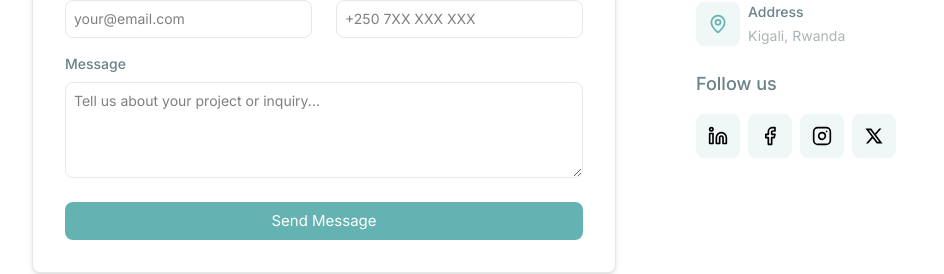
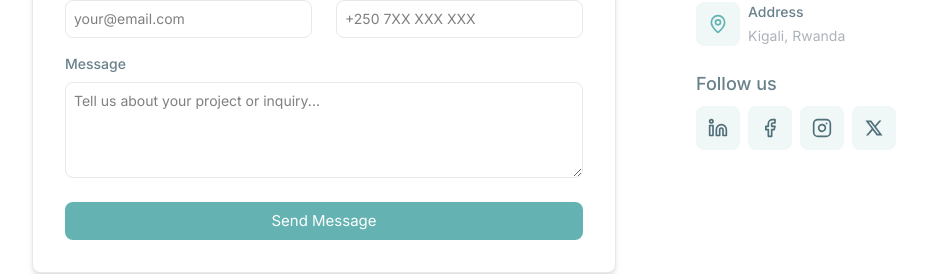
Before and after one commit to DavidMANZI-093/apex, a Next.js app: page / in a window 1280 px wide. Shown: the part 5544-5818 px from the top of the page, without its empty margins (0-944 px from the left). Built offline with nearby package versions, Linux system fonts and the light colour scheme.

Commit message:
Auto-commit at 26/06/2025, 12:56:36 for inactivity period...

```diff
--- a/src/components/contact.tsx
+++ b/src/components/contact.tsx
@@ -152,19 +152,19 @@ const Contact = () => {
               </div>
             </div>
 
-            <div className="flex flex-col gap-4">
-              <h5 className="!text-lg !font-medium !text-midnight-green/70 mb-6">Follow us</h5>
+            <div className="flex flex-col gap-2">
+              <h5 className="!text-lg !font-medium !text-midnight-green/70">Follow us</h5>
               <div className="flex gap-2">
-                <a className="w-11 h-11 bg-verdigris/10 text-black hover:!bg-verdigris hover:!text-white transition-colors duration-200 rounded-lg flex items-center justify-center" href="https://www.linkedin.com/apexrwanda" target="_blank" rel="noopener noreferrer">
+                <a className="w-11 h-11 bg-verdigris/10 !text-midnight-green/80 hover:!bg-verdigris hover:!text-white transition-colors duration-200 rounded-lg flex items-center justify-center" href="https://www.linkedin.com/apexrwanda" target="_blank" rel="noopener noreferrer">
                   <LuLinkedin className="w-5 h-5" />
                 </a>
-                <a className="w-11 h-11 bg-verdigris/10 text-black hover:!bg-verdigris hover:!text-white transition-colors duration-200 rounded-lg flex items-center justify-center" href="https://www.facebook.com/apexrwanda" target="_blank" rel="noopener noreferrer">
+                <a className="w-11 h-11 bg-verdigris/10 !text-midnight-green/80 hover:!bg-verdigris hover:!text-white transition-colors duration-200 rounded-lg flex items-center justify-center" href="https://www.facebook.com/apexrwanda" target="_blank" rel="noopener noreferrer">
                   <FiFacebook className="w-5 h-5" />
                 </a>
-                <a className="w-11 h-11 bg-verdigris/10 text-black hover:!bg-verdigris hover:!text-white transition-colors duration-200 rounded-lg flex items-center justify-center" href="https://www.instagram.com/apexrwanda" target="_blank" rel="noopener noreferrer">
+                <a className="w-11 h-11 bg-verdigris/10 !text-midnight-green/80 hover:!bg-verdigris hover:!text-white transition-colors duration-200 rounded-lg flex items-center justify-center" href="https://www.instagram.com/apexrwanda" target="_blank" rel="noopener noreferrer">
                   <FiInstagram className="w-5 h-5" />
                 </a>
-                <a className="w-11 h-11 bg-verdigris/10 text-black hover:!bg-verdigris hover:!text-white transition-colors duration-200 rounded-lg flex items-center justify-center" href="https://www.twitter.com/apexrwanda" target="_blank" rel="noopener noreferrer">
+                <a className="w-11 h-11 bg-verdigris/10 !text-midnight-green/80 hover:!bg-verdigris hover:!text-white transition-colors duration-200 rounded-lg flex items-center justify-center" href="https://www.twitter.com/apexrwanda" target="_blank" rel="noopener noreferrer">
                   <RiTwitterXLine className="w-5 h-5" />
                 </a>
               </div>
```
